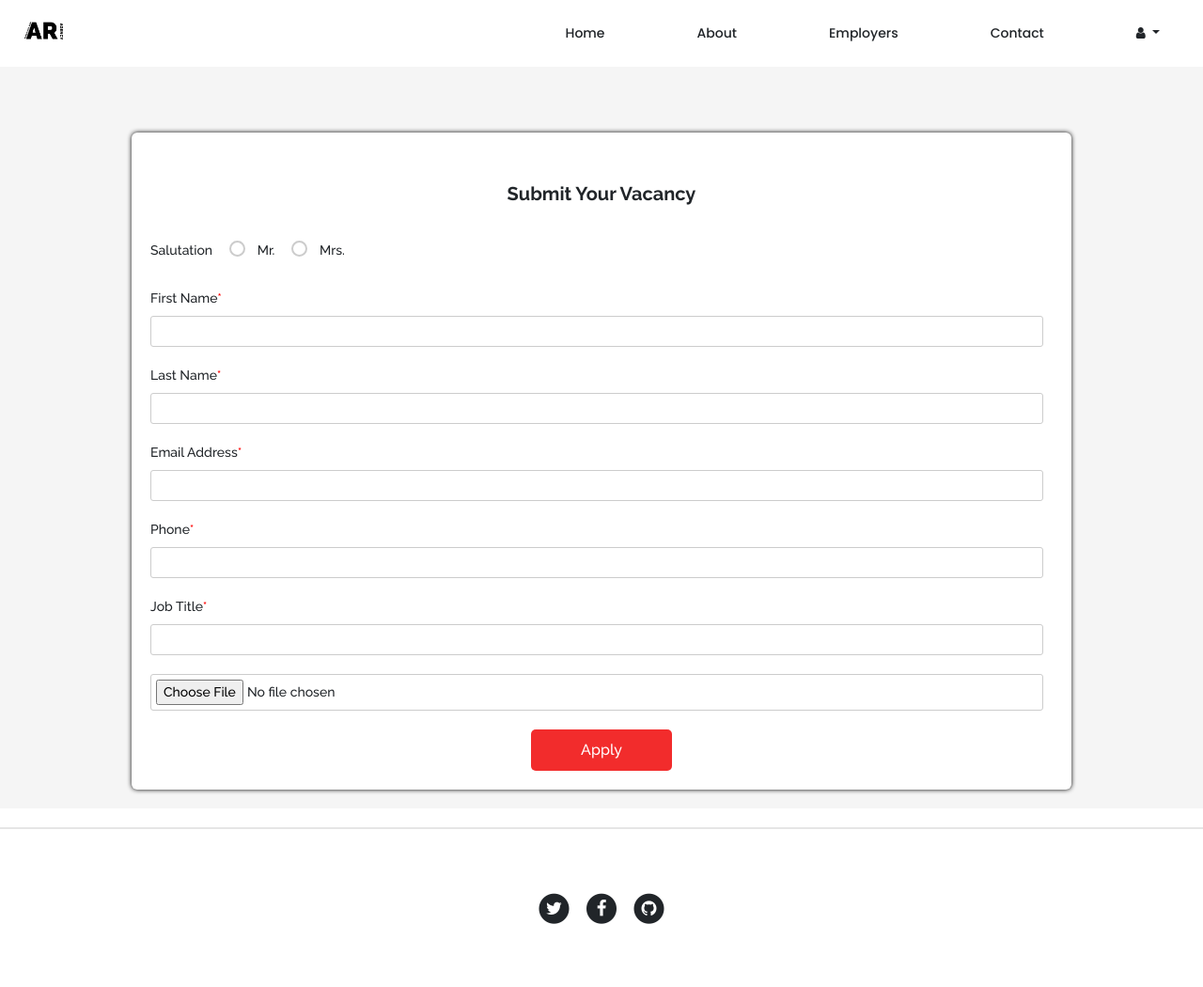
After one commit to ayotundeakinsola/third-milestone-project, a Flask app: page /candidate_form in a window 1280 px wide. The commit adds this page. Shown: the whole page at 94% size. Run offline with Flask 2, Linux system fonts and the light colour scheme; data that the repository does not hold is empty; some libraries are stand-ins or nearby versions.

Commit message:
created a route for candidate_form and also styled both candidate and listing htmls

```diff
--- a/run.py
+++ b/run.py
@@ -44,7 +44,18 @@ def employer_form():
     if request.method == 'POST':
         employ = mongo.db.employer
         employ.insert_one(request.form.to_dict())
-    return render_template('employerform.html', title='Submit your vacancy', employ=mongo.db.employer.find())
+        flash("Your vacancy has been received!")
+        return redirect(url_for("index"))
+    return render_template('employerform.html', title='Post A Job', employ=mongo.db.employer.find())
+
+@app.route('/candidate_form', methods=['GET', 'POST'])
+def candidate_form():
+    if request.method == 'POST':
+        candidate = mongo.db.candidates
+        candidate.insert_one(request.form.to_dict())
+        flash("Your application has been received!")
+        return redirect(url_for("index"))
+    return render_template('candidateform.html', title='Submit Your Vacancy', candidate=mongo.db.candidates.find())
 
 @app.route('/vacancies')
 def vacancies():
--- a/templates/candidate.html
+++ /dev/null
@@ -1,3 +0,0 @@
-{% extends 'base.html' %} {% block content %}
-<h1>Candidate Page</h1>
-{% endblock %}
--- /dev/null
+++ b/templates/candidateform.html
@@ -0,0 +1,44 @@
+{% extends "base.html" %} {% block content %}
+
+<div class="testbox">
+    <form class="form-ef"action="{{ url_for('candidate_form') }}" method="POST">
+         <p class="cent">Submit Your Vacancy</p>
+        <div class="question">
+            <div class="question-answer">
+                  <label for="salutation">Salutation</label>
+                  <input type="radio" value="Mr." id="radio_1" name="salutation"/>
+                  <label for="radio_1" class="radio"><span>Mr.</span></label>
+                  <input  type="radio" value="Mrs." id="radio_2" name="salutation"/>
+                  <label for="radio_2" class="radio"><span>Mrs.</span></label>
+            </div>
+        </div>
+         <div class="item">
+            <label for="first_name">First Name<span>*</span></label>
+            <input id="first_name" type="text" name="first_name" required/>
+        </div>
+        <div class="item">
+            <label for="last_name">Last Name<span>*</span></label>
+            <input id="last_name" type="text" name="last_name" required/>
+        </div>
+         <div class="item">
+            <label for="email">Email Address<span>*</span></label>
+            <input id="email" type="email" name="email" required/>
+         </div>
+         <div class="item">
+            <label for="phone">Phone<span>*</span></label>
+            <input id="phone" type="number" name="phone" required/>
+         </div>
+        <div class="item">
+            <label for="job">Job Title<span>*</span></label>
+            <input id="job" type="text" name="job" required/>
+         </div>
+        <div class="item">
+             <input type="file" name="file" accept="file/*">
+         </div>
+         <div class="btnblock">
+            <button class= "btn-ef" type="submit" href="/">Apply</button>
+         </div>
+    </form>
+</div>
+
+{% endblock %}
--- a/templates/employerform.html
+++ b/templates/employerform.html
@@ -62,7 +62,7 @@
             <input id="job" type="text" name="job" required/>
          </div>
          <div class="btnblock">
-            <button class= btn-ef type="submit" href="/">SUBMIT</button>
+            <button class= "btn-ef" type="submit" href="/">SUBMIT</button>
          </div>
     </form>
 </div>
--- a/templates/listing.html
+++ b/templates/listing.html
@@ -6,7 +6,7 @@
                     <h4 class="subhead">Digital Marketer</h4>
                     <p class="mainhead">Ziggo - Athens, Greece</p>
                     <div class="buttons">
-                        <a class="btn links btn3 button3" href="{{ url_for('listing') }}" data-icon="&#x24;">Apply Now</a>
+                        <a class="btn links btn3 button3" href="{{ url_for('candidate_form') }}" data-icon="&#x24;">Apply Now</a>
                     </div>
                 </div>
             </div>
@@ -63,7 +63,7 @@
             </div>
         </div>
             <div class="buttons">
-                <a class="btn links btn4 button1" href="{{ url_for('employer_form') }}" data-icon="&#x24;">I'M INTERESTED</a>
+                <a class="btn links btn4 button1" href="{{ url_for('candidate_form') }}" role="button">I'M INTERESTED</a>
             </div>
     </div>
 {% endblock %}
```
